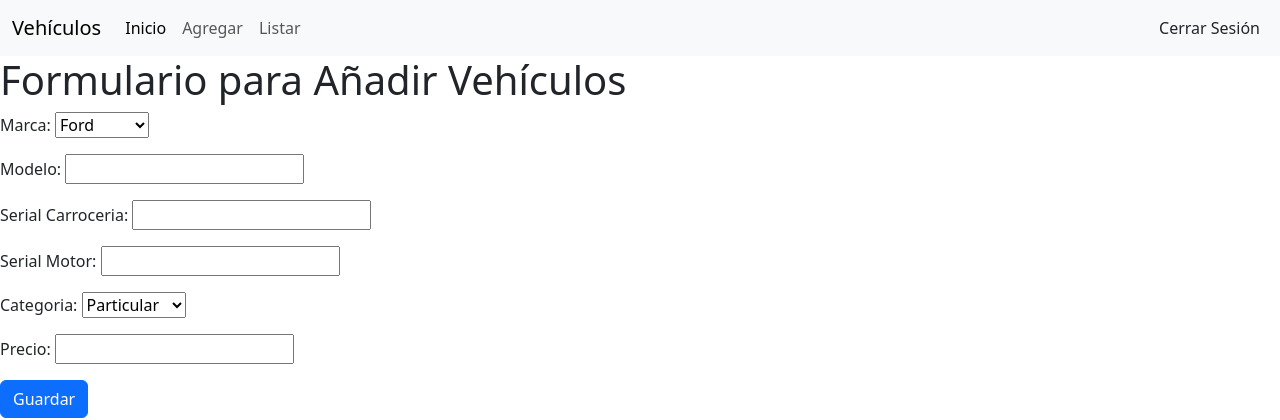
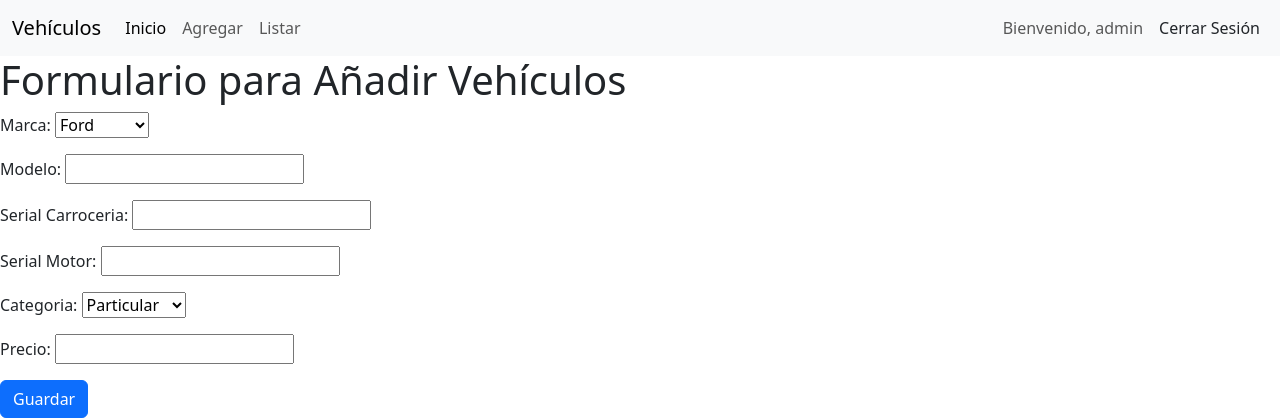
Before and after one commit to HedyAnn/Aplicacion_vehiculos, a Django app: page /vehiculo/add/ in a window 1280 px wide. Shown: the top 420 px of the page. Run offline with Django 5.2, Linux system fonts and the light colour scheme; a user stored in the database is signed in.

Commit message:
Se agrega nombre de usuario en el navbar mientras este conectado

```diff
--- a/ProyectoVehiculosDjango/templates/navbar.html
+++ b/ProyectoVehiculosDjango/templates/navbar.html
@@ -16,7 +16,10 @@
       </ul>
       <ul class="navbar-nav ms-auto">
         {% if user.is_authenticated %}
-            <li class="nav-item">
+        <li class="nav-item">
+          <span class="nav-link">Bienvenido, {{ user.username }}</span>
+        </li>
+        <li class="nav-item">
                 <form action="{% url 'logout' %}" method="POST" style="display: inline;">
                     {% csrf_token %}
                     <button type="submit" class="nav-link" style="background: none; border: none; color: inherit;">Cerrar Sesión</button>
```
Also changed, not shown: ProyectoVehiculosDjango/db.sqlite3.
